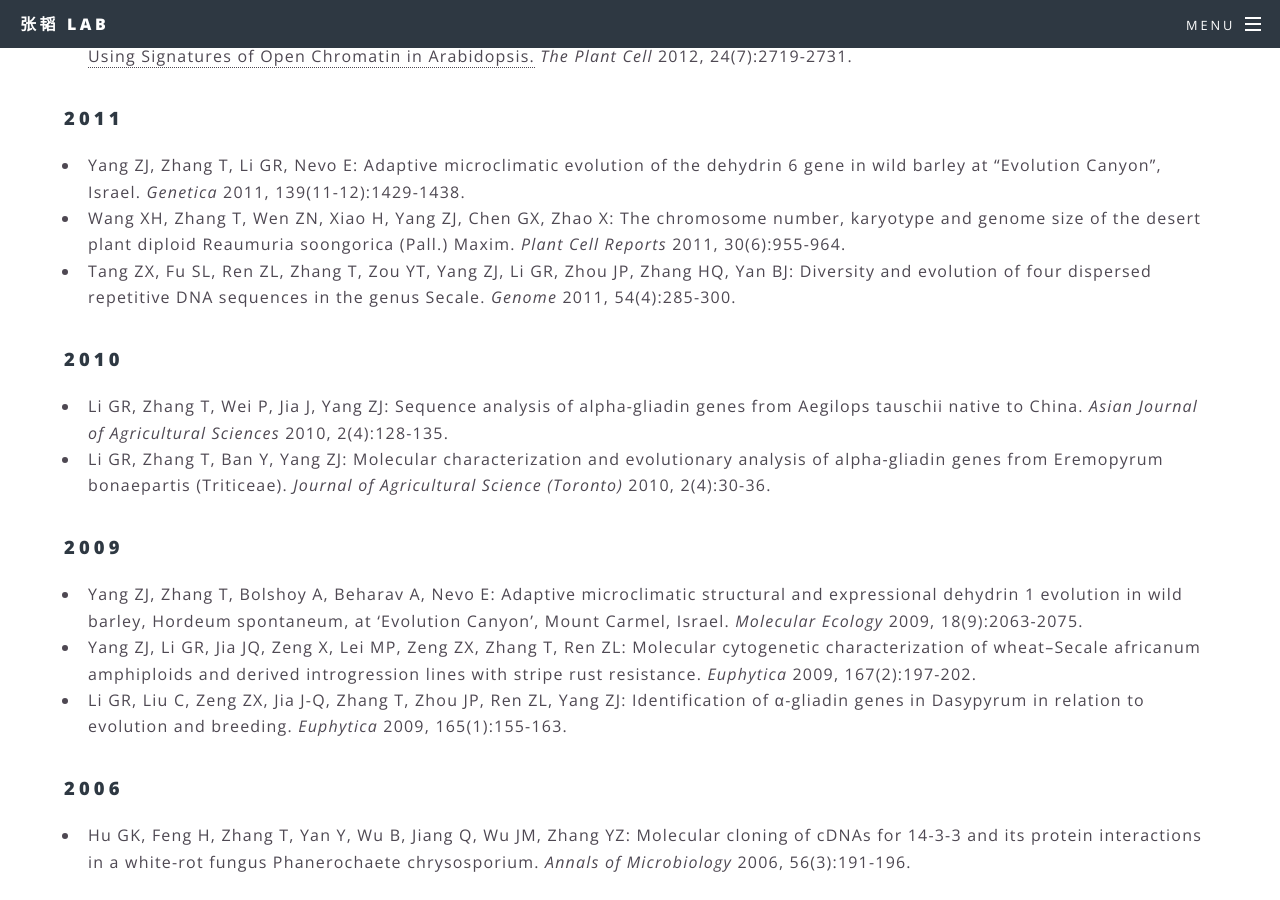
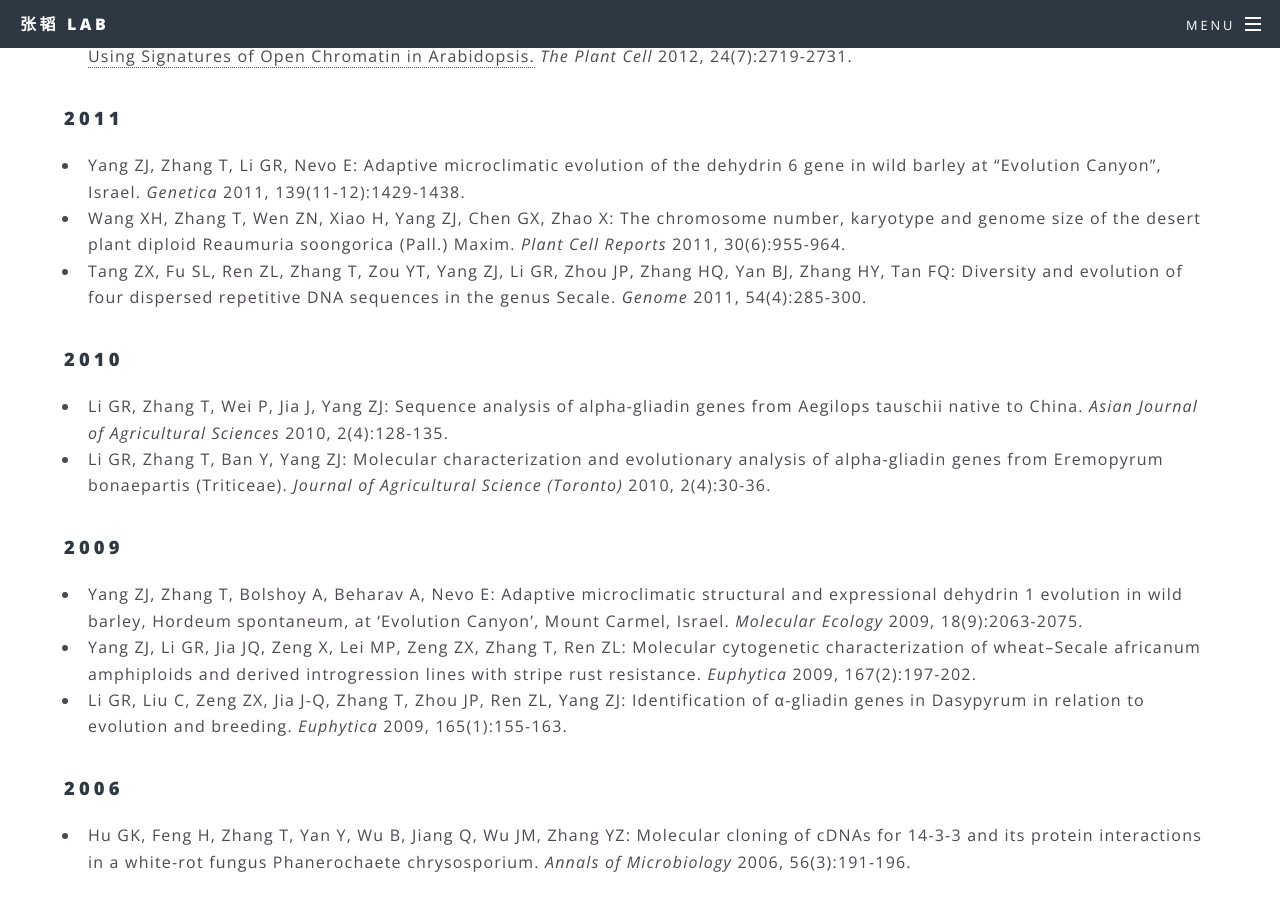
Before and after one commit to zhangtaolab/zhangtaolab.github.io, a Jekyll site: the page built from _pages/publication.md, in a window 1280 px wide and 900 px high, scrolled down 1612 px. Built offline with Jekyll 4.4.1, drawn with Linux system fonts in a browser that asks for light colours.

```diff
--- a/_pages/publication.md
+++ b/_pages/publication.md
@@ -36,7 +36,7 @@ title: 发表论文
 ### 2011
 - Yang ZJ, Zhang T, Li GR, Nevo E: Adaptive microclimatic evolution of the dehydrin 6 gene in wild barley at "Evolution Canyon", Israel. _Genetica_ 2011, 139(11-12):1429-1438.
 - Wang XH, Zhang T, Wen ZN, Xiao H, Yang ZJ, Chen GX, Zhao X: The chromosome number, karyotype and genome size of the desert plant diploid Reaumuria soongorica (Pall.) Maxim. _Plant Cell Reports_ 2011, 30(6):955-964.
-- Tang ZX, Fu SL, Ren ZL, Zhang T, Zou YT, Yang ZJ, Li GR, Zhou JP, Zhang HQ, Yan BJ: Diversity and evolution of four dispersed repetitive DNA sequences in the genus Secale. _Genome_ 2011, 54(4):285-300.
+- Tang ZX, Fu SL, Ren ZL, Zhang T, Zou YT, Yang ZJ, Li GR, Zhou JP, Zhang HQ, Yan BJ, Zhang HY, Tan FQ: Diversity and evolution of four dispersed repetitive DNA sequences in the genus Secale. _Genome_ 2011, 54(4):285-300.
 
 ### 2010
 - Li GR, Zhang T, Wei P, Jia J, Yang ZJ: Sequence analysis of alpha-gliadin genes from Aegilops tauschii native to China. _Asian Journal of Agricultural Sciences_ 2010, 2(4):128-135.
```
